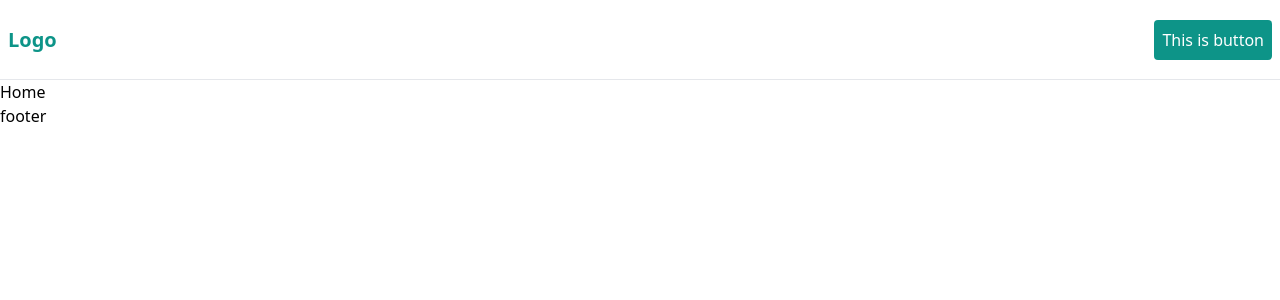
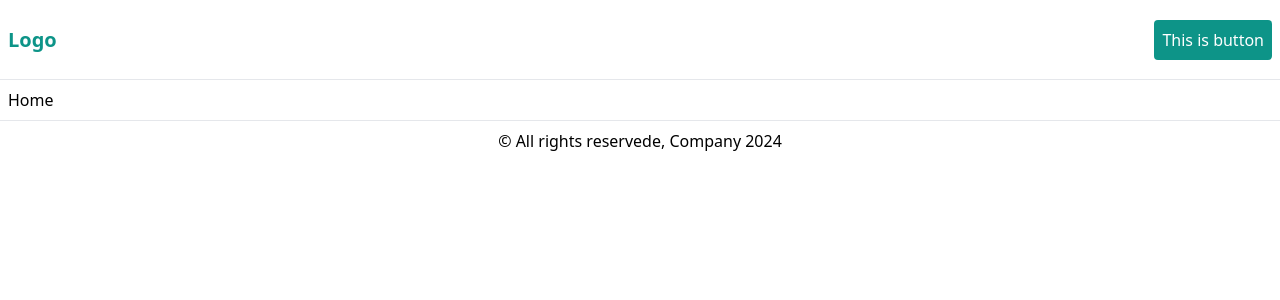
Before and after one commit to ashsajal1/react-tsx-tailwind-template, a React (Vite) app: page / in a window 1280 px wide. Shown: the top 300 px of the page. Built offline with nearby package versions, Linux system fonts and the light colour scheme.

Commit message:
add footer

```diff
--- a/src/components/partials/footer.tsx
+++ b/src/components/partials/footer.tsx
@@ -1,5 +1,7 @@
 export default function Footer() {
   return (
-    <div>footer</div>
+    <footer className="p-2 text-center border-t">
+        &copy; All rights reservede, Company {new Date().getFullYear()}
+    </footer>
   )
 }
--- a/src/pages/Layout.tsx
+++ b/src/pages/Layout.tsx
@@ -5,7 +5,7 @@ export default function RootLayout() {
     return (
         <>
             <Navbar />
-            <main>
+            <main className='p-2'>
             <Outlet />
             </main>
             <Footer />
```
